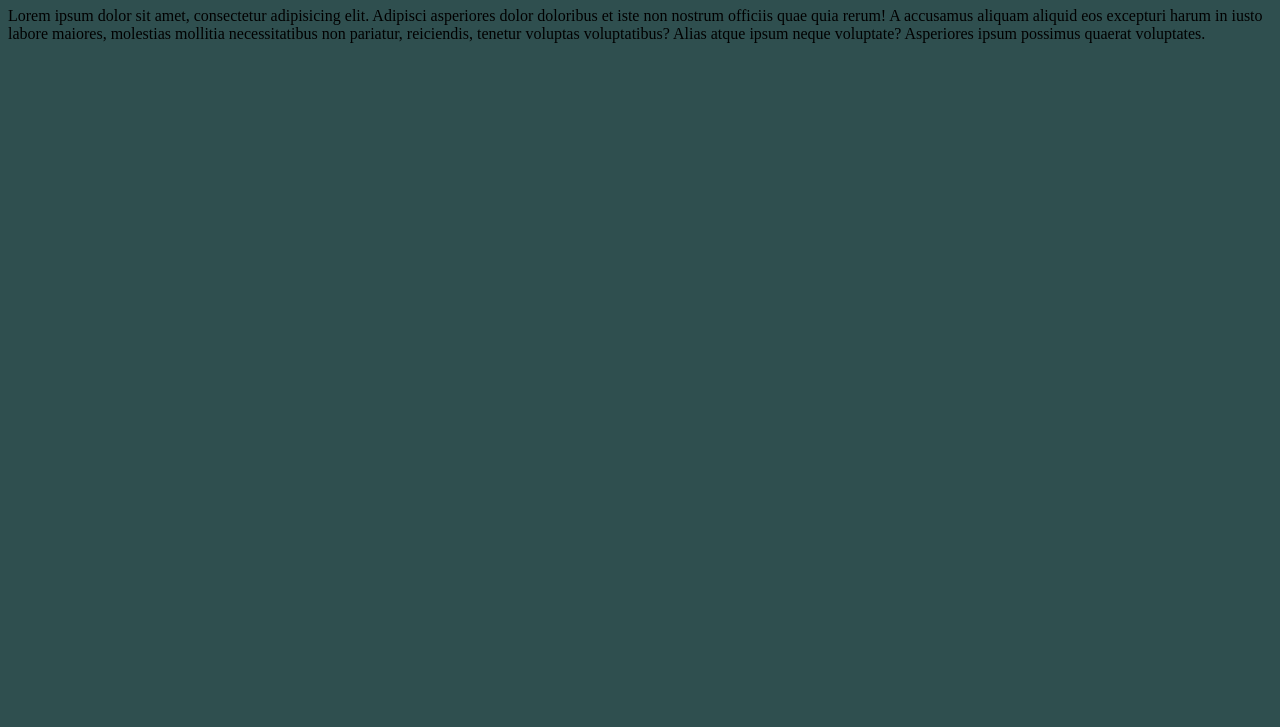
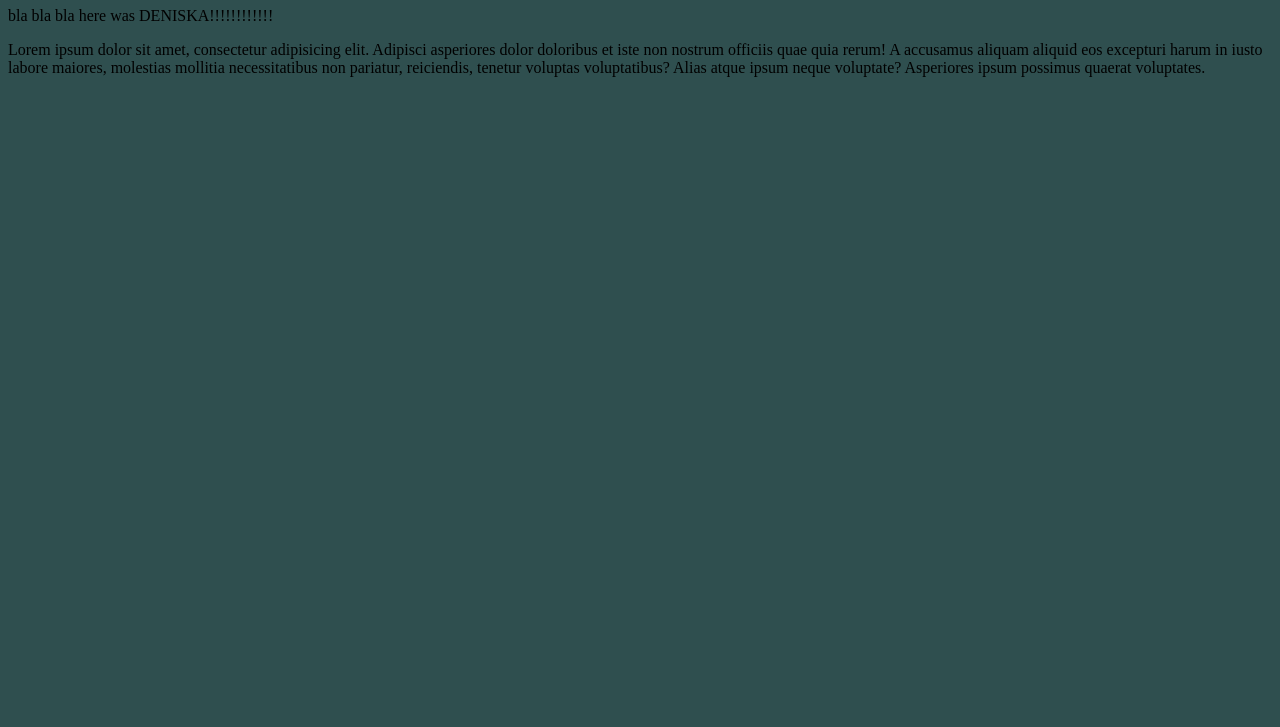
Before and after one commit to vladpivovarov/git, a website: page app/index.html in a window 1280 px wide. Shown: the part 73-800 px from the top of the page. Drawn offline with nearby package versions, Linux system fonts and the light colour scheme.

Commit message:
'DENISKA!'

```diff
--- a/app/index.html
+++ b/app/index.html
@@ -10,6 +10,7 @@
 </head>
 <body>
     <h1>TITLE GIT</h1>
+    <span>bla bla bla here was DENISKA!!!!!!!!!!!!</span>
     <p>Lorem ipsum dolor sit amet, consectetur adipisicing elit. Adipisci asperiores dolor doloribus et iste non nostrum officiis quae quia rerum! A accusamus aliquam aliquid eos excepturi harum in iusto labore maiores, molestias mollitia necessitatibus non pariatur, reiciendis, tenetur voluptas voluptatibus? Alias atque ipsum neque voluptate? Asperiores ipsum possimus quaerat voluptates.</p>
     <script src="/bower_components/jquery/dist/jquery.min.js"></script>
 </body>
```
